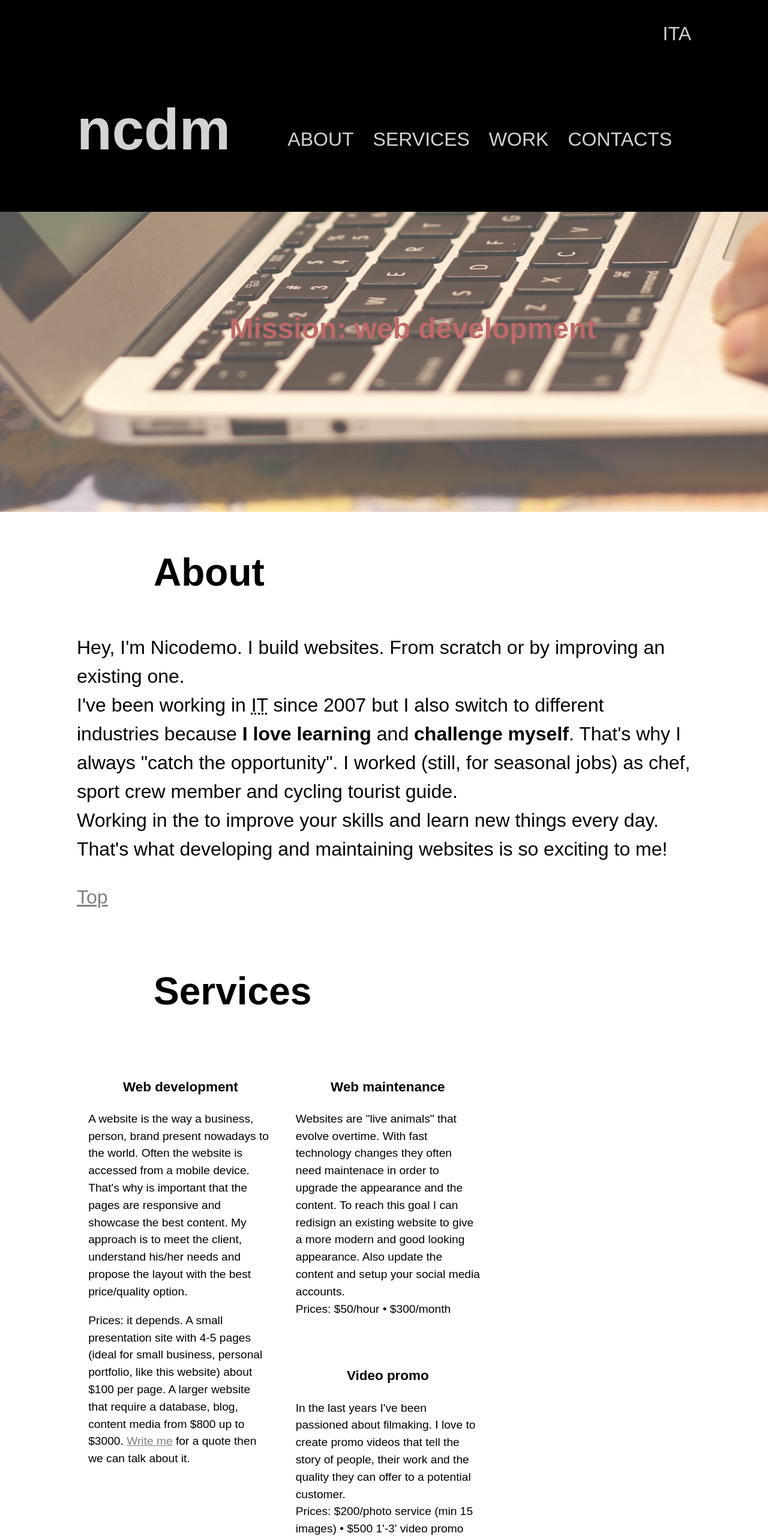
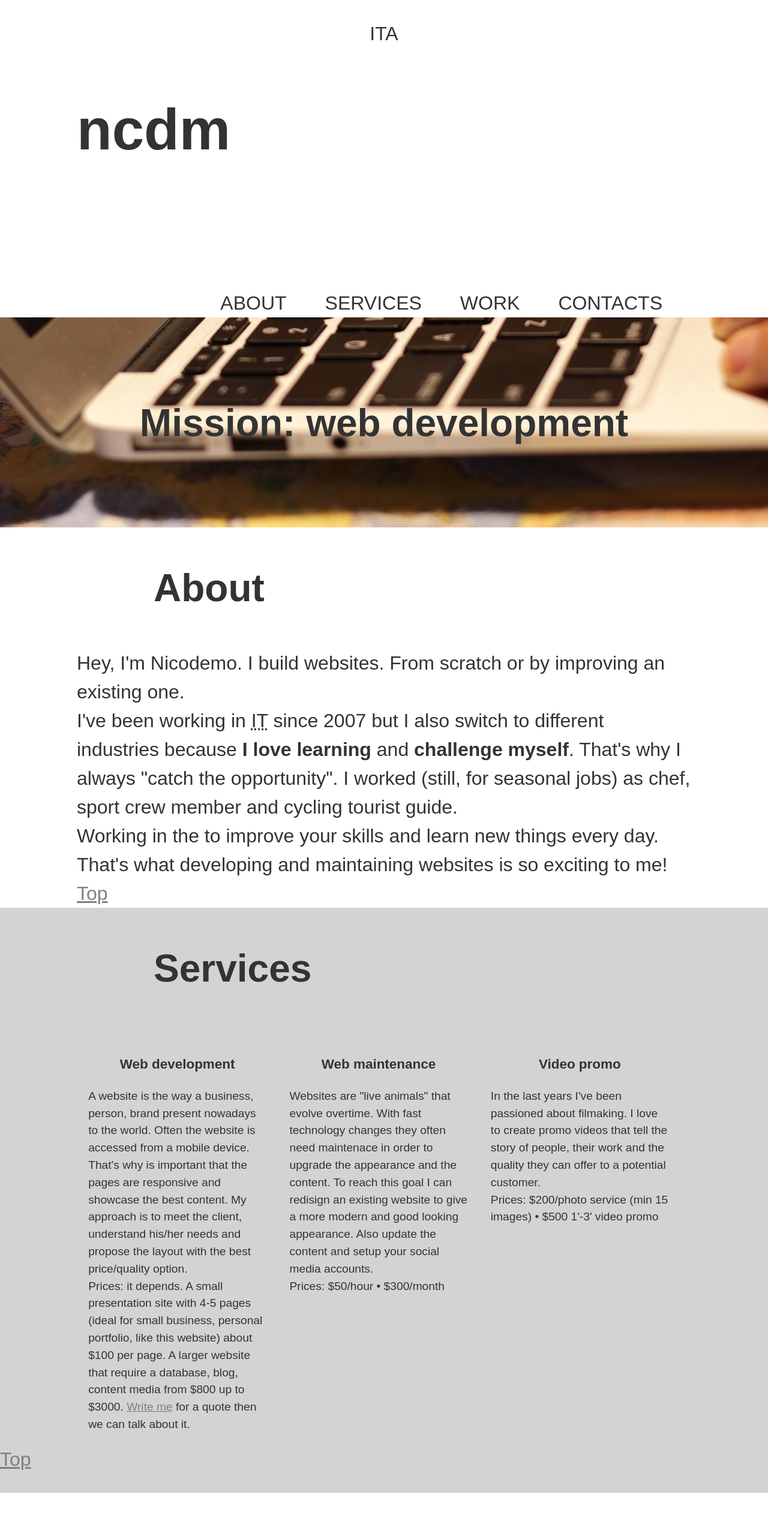
Before and after one commit to nicodemo-valerio/nicodemo-single-page-website, a plain HTML site: page index-en.html in a window 1280 px wide. Shown: the top 2560 px of the page at 60% size. Drawn offline with Linux system fonts and the light colour scheme.

Commit message:
Updated layout • js snippet

```diff
--- a/css/style.css
+++ b/css/style.css
@@ -15,6 +15,7 @@ a:hover img{border: 1px solid brown;}
 
 /* Generic classes */
 .container {
+  color: #333;
   width: 80%;
   margin: auto;
   overflow: hidden;
@@ -70,11 +71,10 @@ img.slide-left-right, div.slide-left-right, p.slide-left-right {
 }
 
 /* Header */
-header {background: black;}
-#language {text-align: right; padding-top: 1em;}
+#language {text-align: center; padding-top: 1em;}
 #header-title {float: left;}
 #header-title h1 {
-  color: lightgray;
+  color: #333;
   font-size: 3em;
   position: relative;
   animation: slide-from-right 3s;
@@ -92,42 +92,43 @@ header li {
     margin-right: 1em;
 }
 header a {
-  color: lightgray;
+  color: #333;
   text-decoration: none;
   text-transform: uppercase;
+  padding: 0.5em;
 }
 header a:hover {
-  color: black;
-  background-color: white;
-  padding: 0.5em;
+  color: white;
+  background-color: black;
 }
 
 /* Showcase */
 #showcase {
-  min-height: 500px;
+  min-height: 350px;
   min-width: 800px;
   background-image: url('../img/showcase/keyboard.jpg');
   background-repeat: no-repeat;
   background-position: bottom;
   background-attachment: fixed;
-  opacity: 0.7;
   text-align: center;
   color: white;
 }
+#showcase h2, p {
+  margin: 0;
+  padding-left: 0;
+}
 #showcase h2 {
-  font-size: 1.5em;
-  color: brown;
-  padding-top: 2.5em;
+  margin-top: 2em;
 }
 
 /* About */
 #about {}
 
 /* Services */
-#services {}
+#services {background-color: lightgray; padding-bottom: 1em;}
 .service, .workblock {
   float: left;
-  width: 30%;
+  width: 29%;
   font-size: 0.6em;
   padding: 1em;
 }
@@ -137,7 +138,7 @@ header a:hover {
 #workblock {}
 
 /* Contacts */
-#contacts {}
+#contacts {background-color: lightgray; padding-bottom: 1em;}
 
 /* Footer */
 footer{
```
Also changed, not shown: index.html (+3 -2 lines), snippet.js (added, +31 -0 lines).
